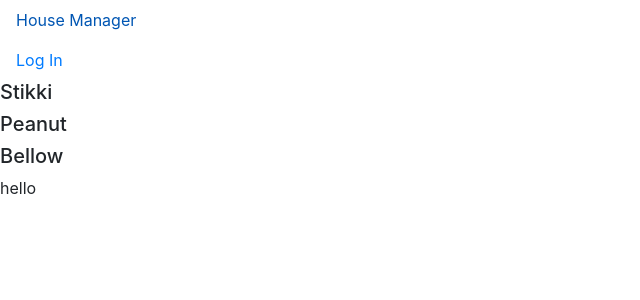
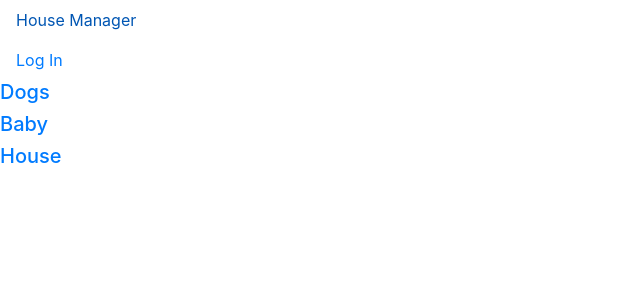
Before and after one commit to crostipunctus/housemouse, a Django app: page / in a window 1280 px wide. Shown: the top 300 px of the page, without its empty margins (0-640 px from the left). Run offline with Django 3.2, Linux system fonts and the light colour scheme; data comes from the database, SQL or seed files in the repository; both versions use the stored data as it was after the commit; some libraries are stand-ins or nearby versions.

Commit message:
added baby, house

```diff
--- a/housemanager/templates/housemanager/index.html
+++ b/housemanager/templates/housemanager/index.html
@@ -2,12 +2,9 @@
 
 
 {% block body %}
-    {% for dogs in dogs %}
-    <h5>{{dogs.dog_name}}</h5>
 
-    {% endfor %}
-    <h5>{{user.username}}</h5>
-hello
-
+    <h5><a href="{% url 'dogs' %}">Dogs</a></h5>
+    <h5><a href="{% url 'baby' %}">Baby</a></h5>
+    <h5><a href="{% url 'house' %}">House</a></h5>
 
 {% endblock %}
--- a/housemanager/urls.py
+++ b/housemanager/urls.py
@@ -6,4 +6,7 @@ urlpatterns = [
     path("", views.index, name="index"),
     path("login", views.login_view, name="login"),
     path("logout", views.logout_view, name="logout"),
+    path("dogs", views.dogs, name="dogs"),
+    path("baby", views.baby, name="baby"),
+    path("house", views.house, name="house")
 ]
--- a/housemanager/views.py
+++ b/housemanager/views.py
@@ -45,3 +45,19 @@ def login_view(request):
 def logout_view(request):
     logout(request)
     return HttpResponseRedirect(reverse("index"))
+
+
+def dogs(request):
+    dogs = Dogs.objects.all()
+    return render(request, "housemanager/dogs.html", {
+        "dogs": dogs
+    })
+
+
+def baby(request):
+    return HttpResponse("baby")
+
+
+
+def house(request):
+    return HttpResponse("house")
```
Also changed, not shown: housemanager/templates/housemanager/dogs.html (added, +9 -0 lines), db.sqlite3.
